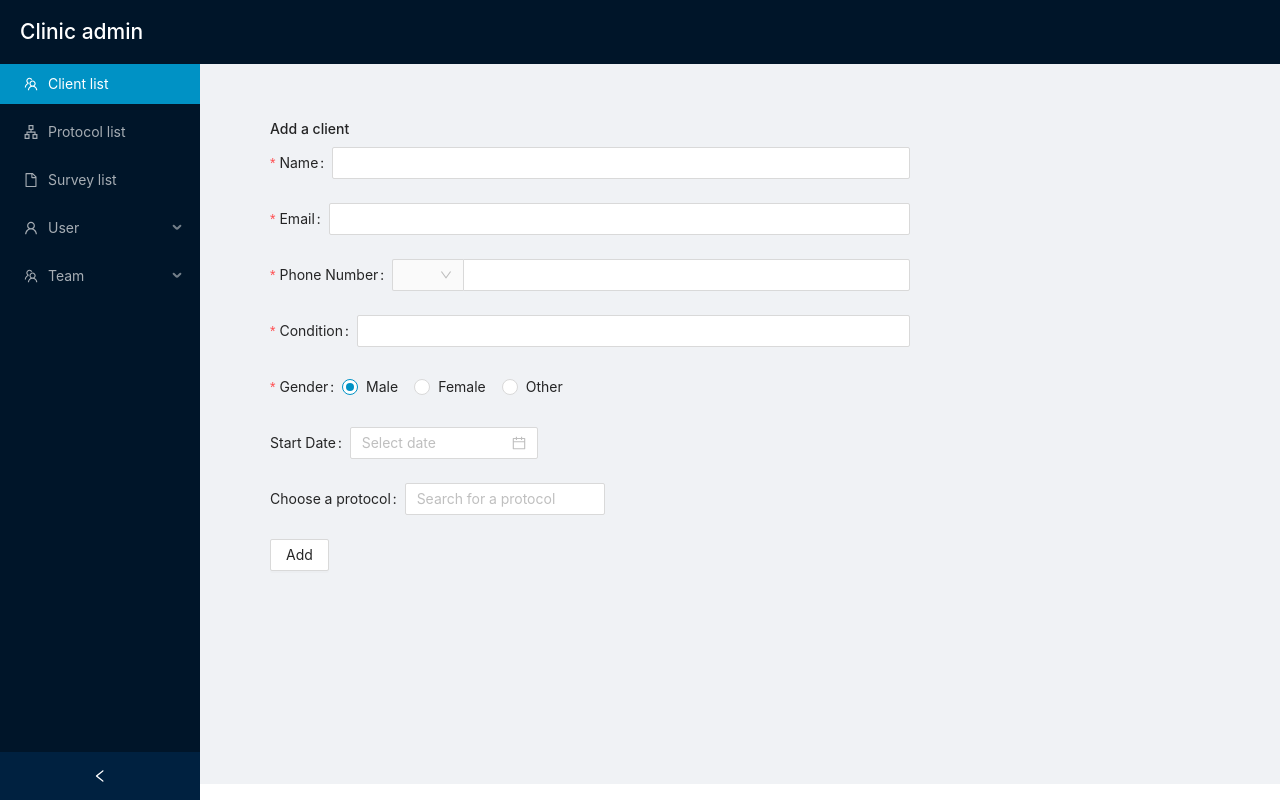
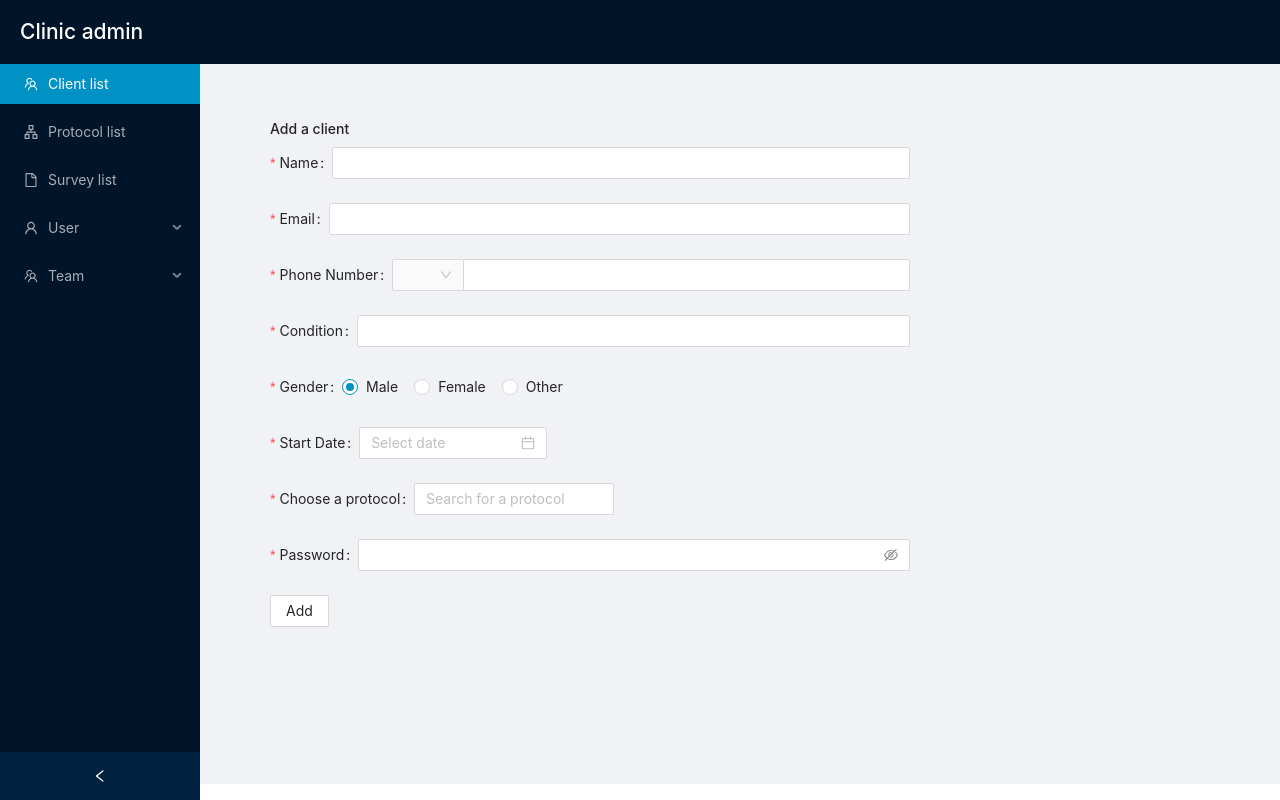
Before and after one commit to webahead14/clinic-admin, a React (Create React App) app: page /add/client in a window 1280 px wide. Built offline with nearby package versions, Linux system fonts and the light colour scheme.

Commit message:
add a client form (added password input)

```diff
--- a/src/pages/AddClient/index.jsx
+++ b/src/pages/AddClient/index.jsx
@@ -83,7 +83,7 @@ function AddClient(props) {
         <Form.Item
           name="gender"
           label="Gender"
-          rules={[{ required: true, message: "Please select gender!" }]}
+          rules={[{ required: true, message: "Please select a gender!" }]}
         >
           <Radio.Group name="radiogroup" defaultValue={1}>
             <Radio value={1}>Male</Radio>
@@ -92,12 +92,30 @@ function AddClient(props) {
           </Radio.Group>
         </Form.Item>
 
-        <Form.Item label="Start Date">
+        <Form.Item
+          name="Date"
+          label="Start Date"
+          rules={[{ required: true, message: "Please choose a date!" }]}
+        >
           <DatePicker />
         </Form.Item>
-        <Form.Item label="Choose a protocol">
+
+        <Form.Item
+          name="protocol"
+          label="Choose a protocol"
+          rules={[{ required: true, message: "Please choose a protocol!" }]}
+        >
           <Complete />
         </Form.Item>
+
+        <Form.Item
+          label="Password"
+          name="password"
+          rules={[{ required: true, message: "Please choose a password!" }]}
+        >
+          <Input.Password />
+        </Form.Item>
+
         <Form.Item>
           <Button type="success" htmlType="submit">
             Add
```
